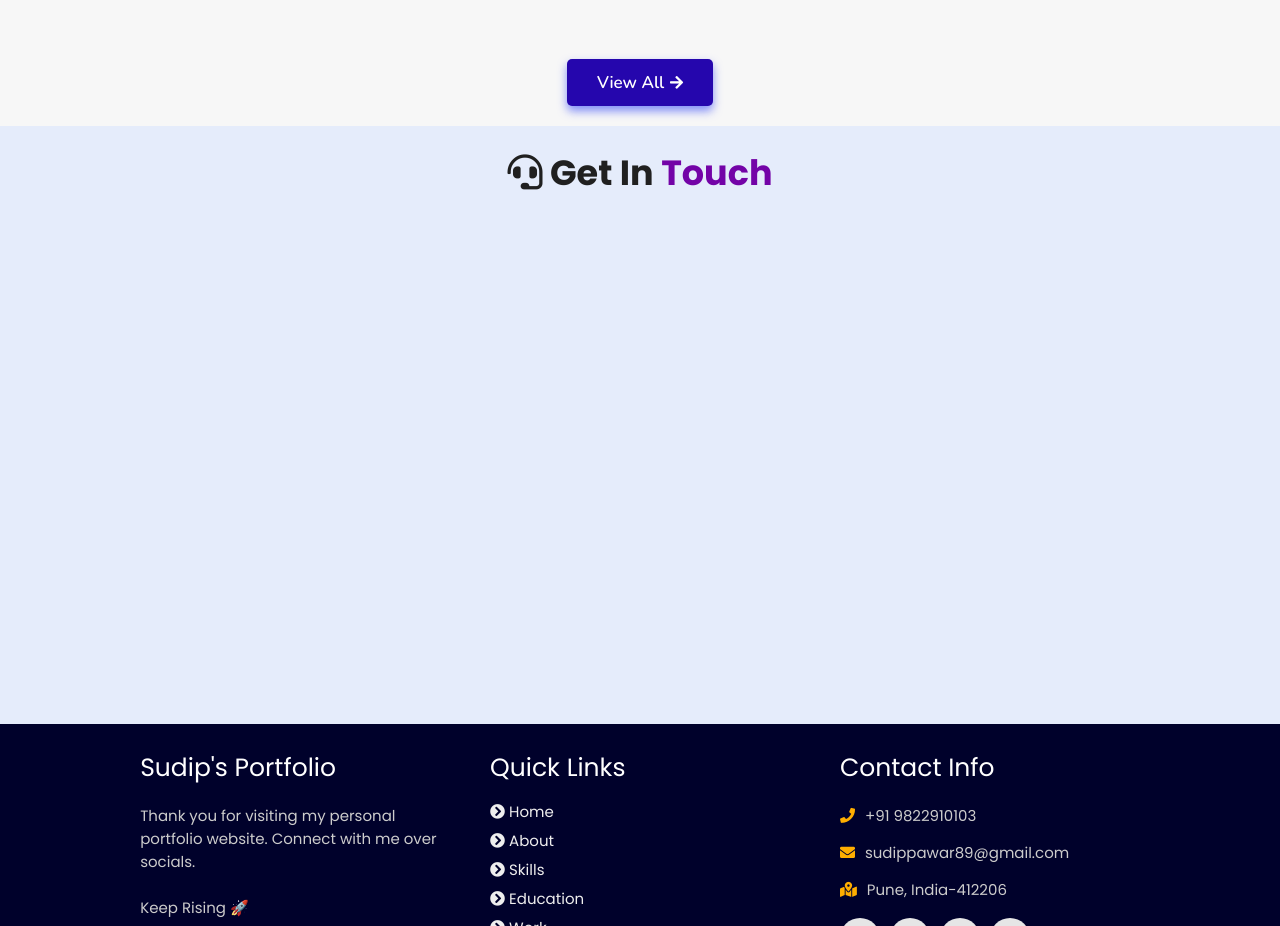
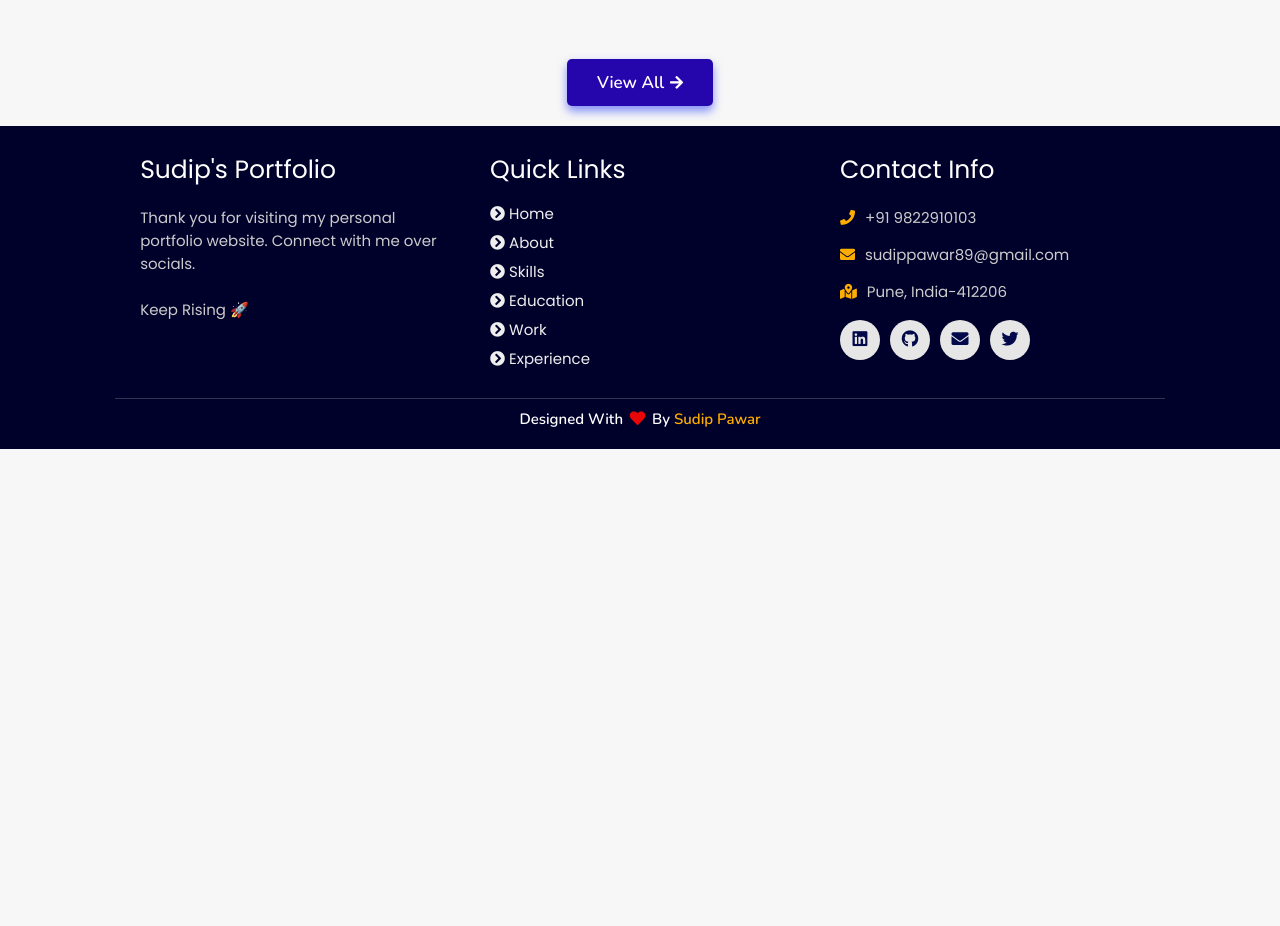
Before and after one commit to Sudippawar89/portfolio.github.io, a plain HTML site: page index.html in a window 1280 px wide. Shown: the part 6140-7066 px from the top of the page. After the commit the page ends 6589 px from the top, so only its background shows below. Drawn offline with nearby package versions, Linux system fonts and the light colour scheme; files whose address does not match are found by name.

Commit message:
Update index.html

```diff
--- a/index.html
+++ b/index.html
@@ -304,7 +304,7 @@
   <!-- experience section ends -->
 
   <!-- contact section starts -->
-  <section class="contact" id="contact">
+<!--   <section class="contact" id="contact">
 
     <h2 class="heading"><i class="fas fa-headset"></i> Get in <span>Touch</span></h2>
 
@@ -340,7 +340,7 @@
         </form>
       </div>
     </div>
-  </section>
+  </section> -->
   <!-- contact section ends -->
 
 
```
